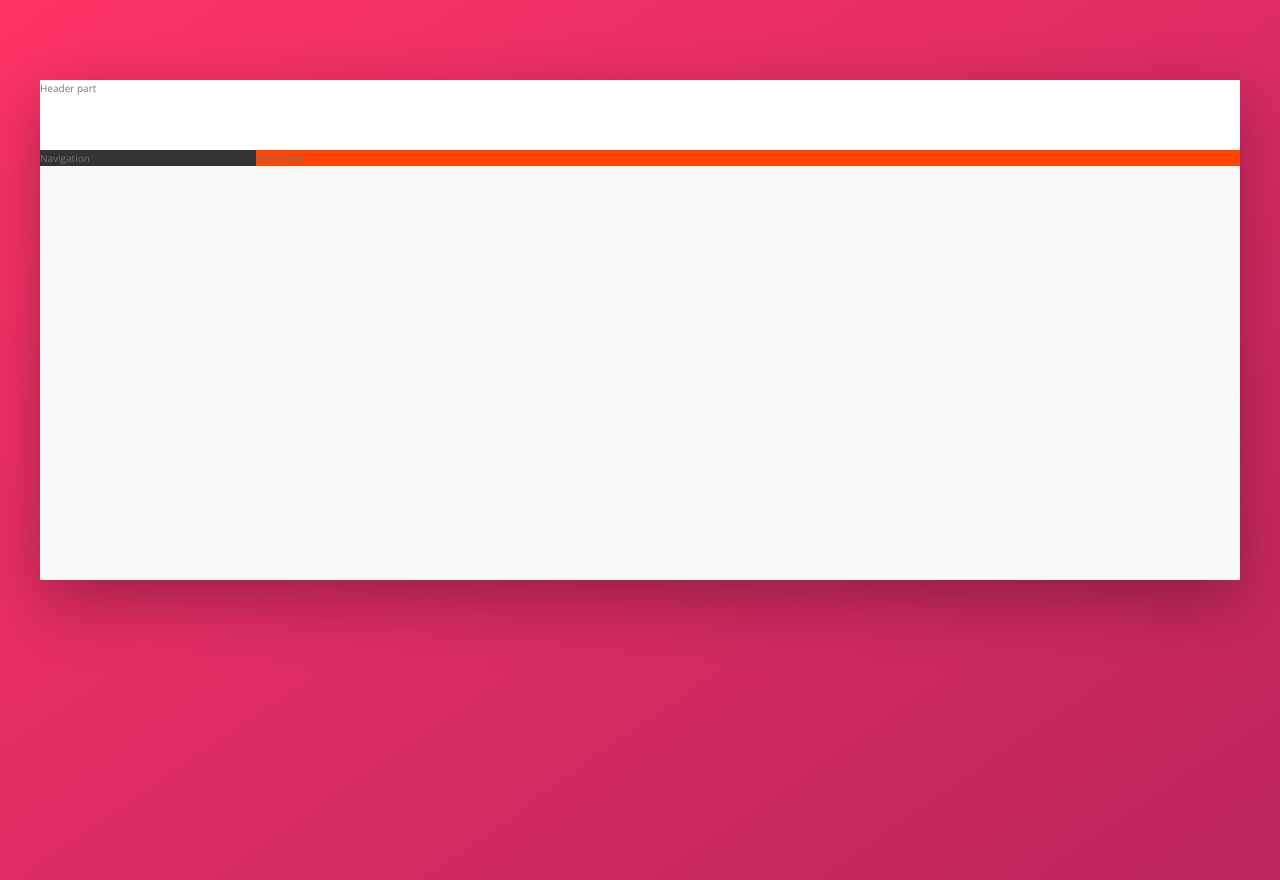
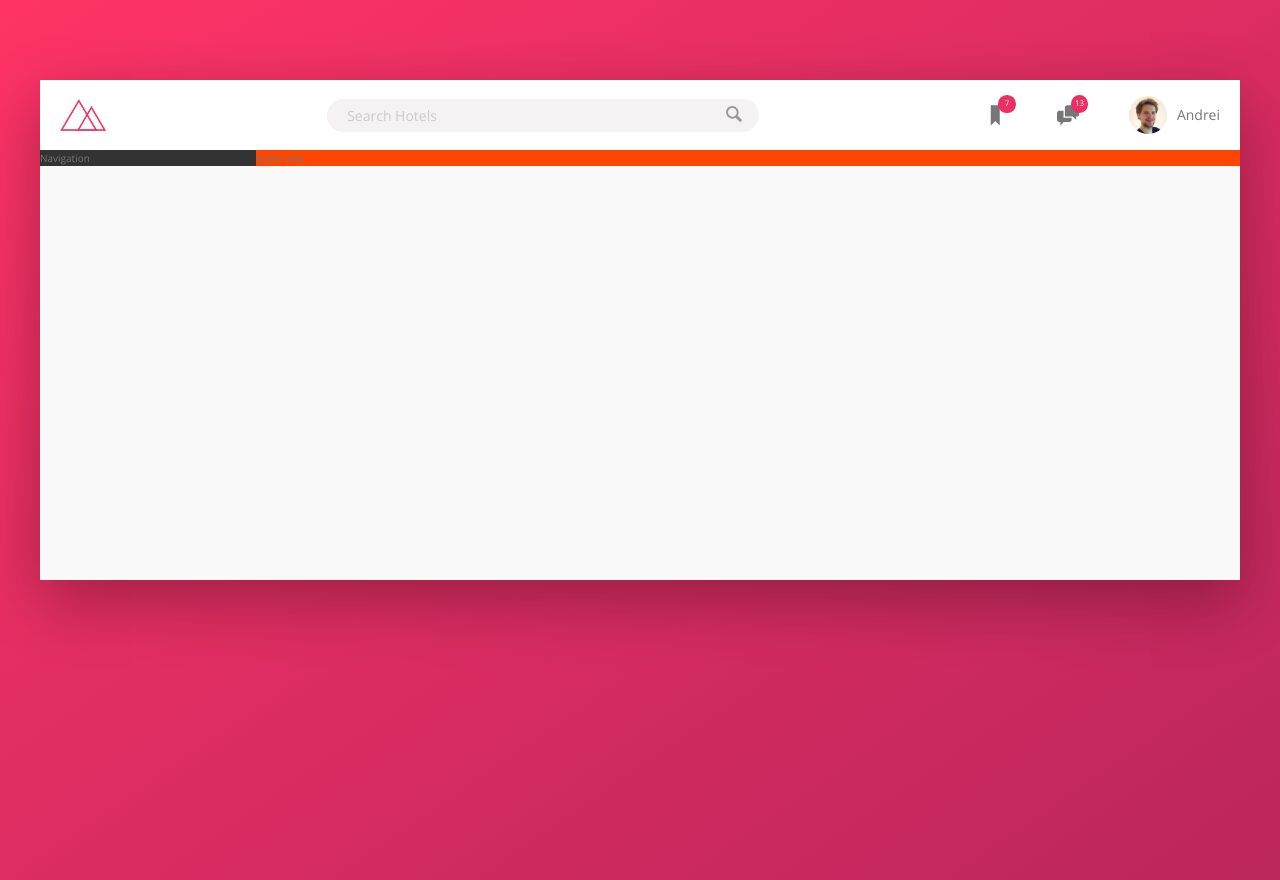
Before and after one commit to akoreh/Trillo, a React (Create React App) app: page / in a window 1280 px wide. Built offline with nearby package versions, Linux system fonts and the light colour scheme.

Commit message:
Header with styles

```diff
--- a/src/components/Header/Header.css
+++ b/src/components/Header/Header.css
@@ -1,3 +1,86 @@
 .header {
   height: 7rem;
-  background-color: white; }
+  background-color: white;
+  display: flex;
+  justify-content: space-between;
+  align-items: center;
+  font-size: 1.4rem; }
+
+.logo {
+  height: 3.25rem;
+  margin-left: 2rem; }
+
+.search {
+  flex: 0 0 40%;
+  display: flex;
+  align-items: center;
+  justify-content: center; }
+  .search__input {
+    font-family: inherit;
+    font-size: inherit;
+    color: inherit;
+    background-color: #f4f2f2;
+    border: none;
+    padding: .7rem 2rem;
+    border-radius: 50rem;
+    width: 90%;
+    transition: all .5s;
+    margin-right: -3.5rem; }
+    .search__input:focus {
+      width: 100%;
+      outline: none;
+      background-color: #f0eeee; }
+    .search__input::-webkit-input-placeholder {
+      font-weight: 100;
+      color: #ccc; }
+  .search__button {
+    border: none;
+    background-color: #f4f2f2;
+    cursor: pointer; }
+    .search__button:focus {
+      outline: none; }
+    .search__button:active {
+      transform: translateY(2px); }
+  .search__input:focus + .search__button {
+    background-color: #f0eeee; }
+  .search__icon {
+    height: 2rem;
+    width: 2rem;
+    fill: #999; }
+
+.user-nav {
+  display: flex;
+  align-items: center;
+  align-self: stretch; }
+  .user-nav > * {
+    padding: 0 2rem;
+    cursor: pointer;
+    height: 100%;
+    display: flex;
+    align-items: center; }
+  .user-nav > *:hover {
+    background-color: #f4f2f2; }
+  .user-nav__icon-box {
+    position: relative;
+    margin-right: 1rem; }
+  .user-nav__icon {
+    height: 2.25rem;
+    width: 2.25rem;
+    fill: #777; }
+  .user-nav__notification {
+    font-size: .8rem;
+    height: 1.75rem;
+    width: 1.75rem;
+    border-radius: 50%;
+    background-color: #eb2f64;
+    color: #fff;
+    position: absolute;
+    top: 1.5rem;
+    right: 1.1rem;
+    display: flex;
+    justify-content: center;
+    align-items: center; }
+  .user-nav__user-photo {
+    height: 3.75rem;
+    border-radius: 50rem;
+    margin-right: 1rem; }
--- a/src/components/Header/Header.js
+++ b/src/components/Header/Header.js
@@ -1,10 +1,40 @@
 import React from 'react';
 
 import './Header.css';
+import Logo from '../../assets/img/logo.png';
+import IconSprite from '../../assets/img/sprite.svg';
+import UserAvatar from '../../assets/img/user.jpg';
 
 const header  = () => (
     <header className="header">
-        Header part
+        <img src={Logo} alt="Trillo Logo" className="logo"/>
+        <div action="#" className="search">
+            <input type="text" className="search__input" placeholder="Search Hotels"/>
+            <button className="search__button">
+                <svg className="search__icon">
+                    <use xlinkHref={`${IconSprite}#icon-magnifying-glass`} />
+                </svg>
+            </button>
+        </div>
+
+        <nav className="user-nav">
+            <div className="user-nav__icon-box">
+                <svg className="user-nav__icon">
+                    <use xlinkHref={`${IconSprite}#icon-bookmark`} />
+                </svg>
+                <span className="user-nav__notification">7</span>
+            </div>
+            <div className="user-nav__icon-box">
+                <svg className="user-nav__icon">
+                    <use xlinkHref={`${IconSprite}#icon-chat`} />
+                </svg>
+                <span className="user-nav__notification">13</span>
+            </div>
+            <div className="user-nav__user">
+                <img src={UserAvatar} alt="User Avatar" className="user-nav__user-photo"/>
+                <span className="user-nav__user-name">Andrei</span>
+            </div>
+        </nav>
     </header>
 );
 
--- a/src/components/Header/Header.scss
+++ b/src/components/Header/Header.scss
@@ -3,4 +3,119 @@
 .header {
     height: 7rem;
     background-color: white;
+    display: flex;
+    justify-content: space-between;
+    align-items: center;
+    font-size: 1.4rem;
 }
+
+.logo {
+    height: 3.25rem;
+    margin-left: 2rem;
+}
+
+.search {
+    flex: 0 0 40%;
+    display: flex;
+    align-items: center;
+    justify-content: center;
+
+    &__input {
+        font-family: inherit;
+        font-size: inherit;
+        color: inherit;
+        background-color: $color-grey-light-2;
+        border: none;
+        padding: .7rem 2rem;
+        border-radius: 50rem;
+        width: 90%;
+        transition: all .5s;
+        margin-right: -3.5rem;
+
+        &:focus {
+            width: 100%;
+            outline: none;
+            background-color: $color-grey-light-3;
+        }
+
+        &::-webkit-input-placeholder {
+            font-weight: 100;
+            color: $color-grey-light-4;
+        }
+    }
+
+    &__button {
+        border: none;
+        background-color: $color-grey-light-2;
+        cursor: pointer;
+
+        &:focus {
+            outline: none;
+        }
+
+        &:active {
+            transform: translateY(2px);
+        }
+    }
+
+    &__input:focus + &__button {
+        background-color: $color-grey-light-3;
+    }
+
+    &__icon {
+        height: 2rem;
+        width: 2rem;
+        fill: $color-grey-dark-3;
+    }
+}
+
+.user-nav {
+    display: flex;
+    align-items: center;
+    align-self: stretch;
+
+    & > * {
+        padding: 0 2rem;
+        cursor: pointer;
+        height: 100%;
+        display: flex;
+        align-items: center;
+    }
+
+    & > *:hover {
+        background-color: $color-grey-light-2;
+    }
+
+    &__icon-box {
+        position: relative;
+        margin-right: 1rem;
+    }
+
+    &__icon {
+        height: 2.25rem;
+        width: 2.25rem;
+        fill: $color-grey-dark-2;
+    }
+
+    &__notification {
+        font-size: .8rem;
+        height: 1.75rem;
+        width: 1.75rem;
+        border-radius: 50%;
+        background-color: $color-primary;
+        color: #fff;
+        position: absolute;
+        top: 1.5rem;
+        right: 1.1rem;
+        display:flex;
+        justify-content: center;
+        align-items: center;
+    }
+
+    &__user-photo {
+        height: 3.75rem;
+        border-radius: 50rem;
+        margin-right: 1rem;
+    }
+
+}
```
